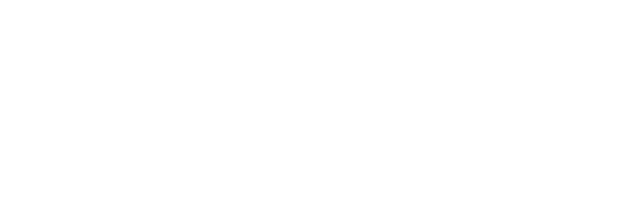
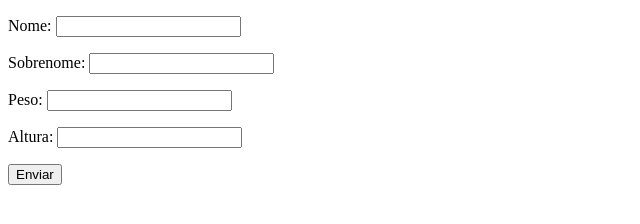
Before and after one commit to GuilhermeRSouza34/CursoJSeTS, a plain HTML site: page JS/aula9/index.html in a window 1280 px wide. Shown: the whole page, without its empty margins (0-640 px from the left). Drawn offline with Linux system fonts and the light colour scheme.

Commit message:
Aula 10 - Logica JS

```diff
--- a/JS/aula9/index.html
+++ b/JS/aula9/index.html
@@ -6,8 +6,13 @@
     <title>Formulario</title>
 </head>
 <body>
-
-
+    <form class="form" action="" method="get">
+        <p>Nome: <input type="text" class="nome"></p>
+        <p>Sobrenome: <input type="text" class="sobrenome"></p>
+        <p>Peso: <input type="text" class="peso"></p>
+        <p>Altura: <input type="text" class="altura"></p>
+        <button>Enviar</button>
+    </form>
 
     <script src="./js/script.js"></script>
 </body>
```
Also changed, not shown: JS/aula10/index.js (added).
